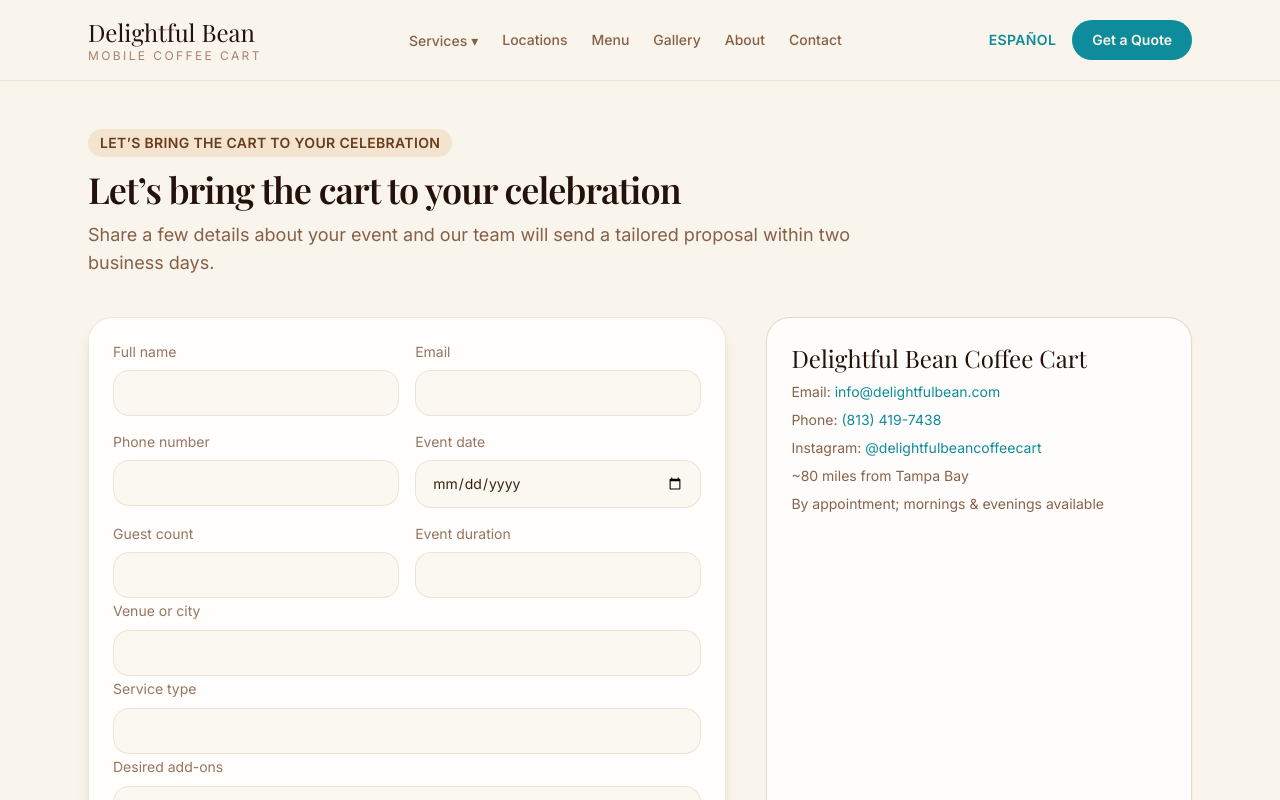
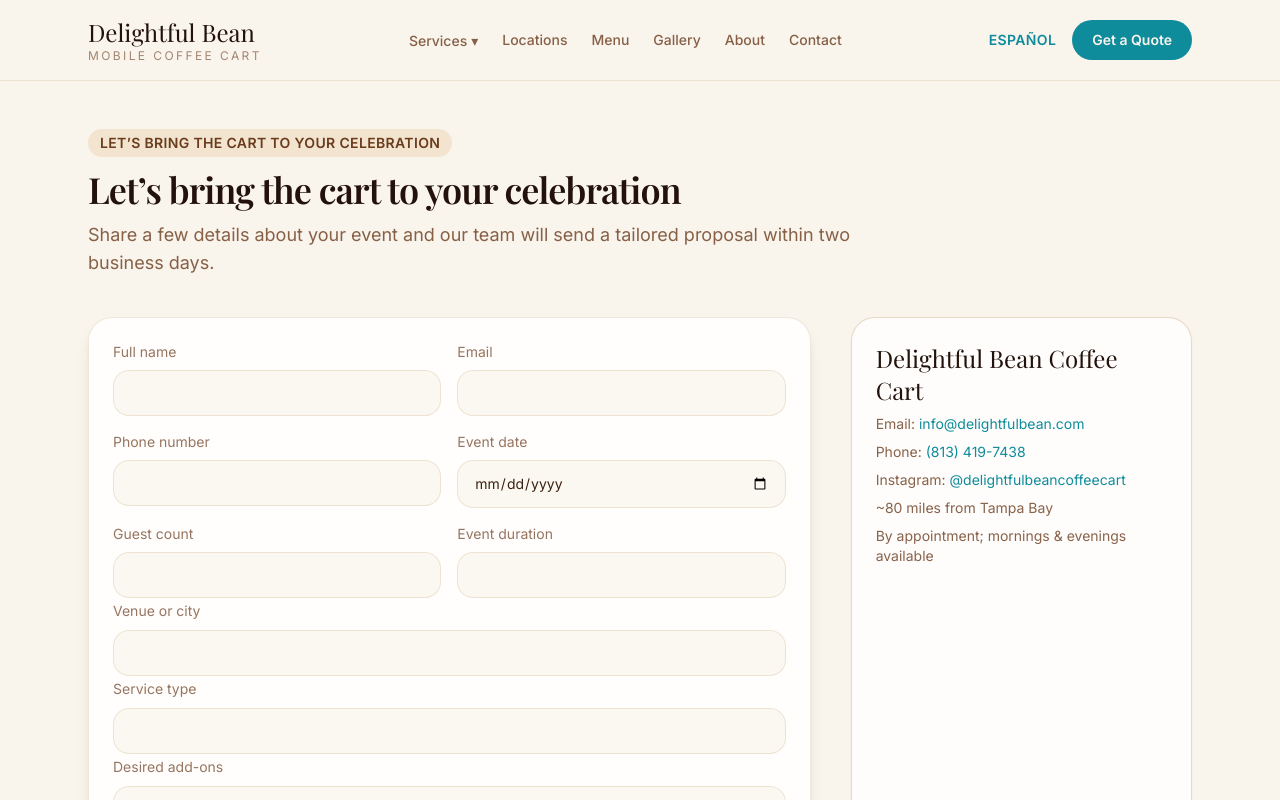
Before and after one commit to coolpeter2025/new-stie, a Next.js app: page /en/contact in a window 1280 px wide. Shown: the top 800 px of the page. Built offline with nearby package versions, Linux system fonts and the light colour scheme; a web font is replaced by a local one.

Commit message:
style(contact): improve layout (3-col grid, sticky sidebar); no changes to form

```diff
--- a/app/[lang]/contact/page.tsx
+++ b/app/[lang]/contact/page.tsx
@@ -71,10 +71,12 @@
         description={dictionary.contact.heroDescription}
       />
 
-      <div className="grid gap-10 lg:grid-cols-[1.2fr_0.8fr]">
-        <ContactForm dictionary={dictionary} lang={lang} />
+      <div className="grid gap-10 lg:grid-cols-3">
+        <div className="lg:col-span-2">
+          <ContactForm dictionary={dictionary} lang={lang} />
+        </div>
 
-        <div className="space-y-6">
+        <div className="space-y-6 lg:sticky lg:top-24">
           <Card
             title={contactDetails.businessName}
             description={
```
